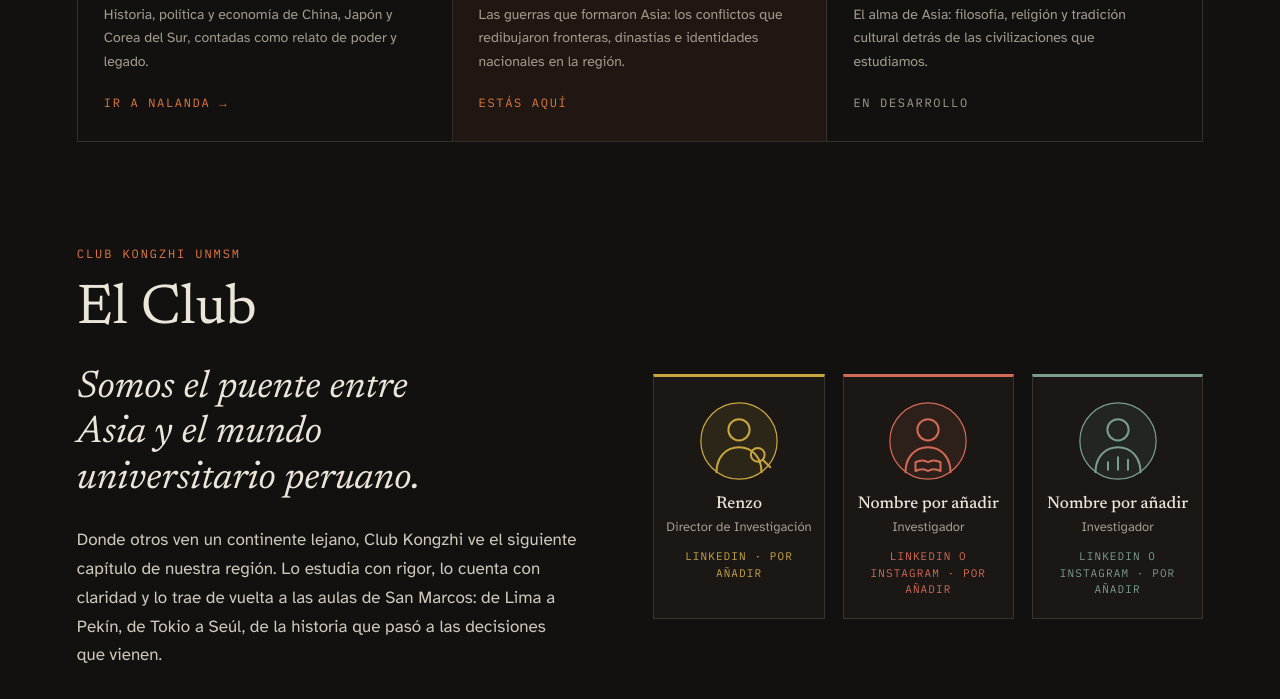
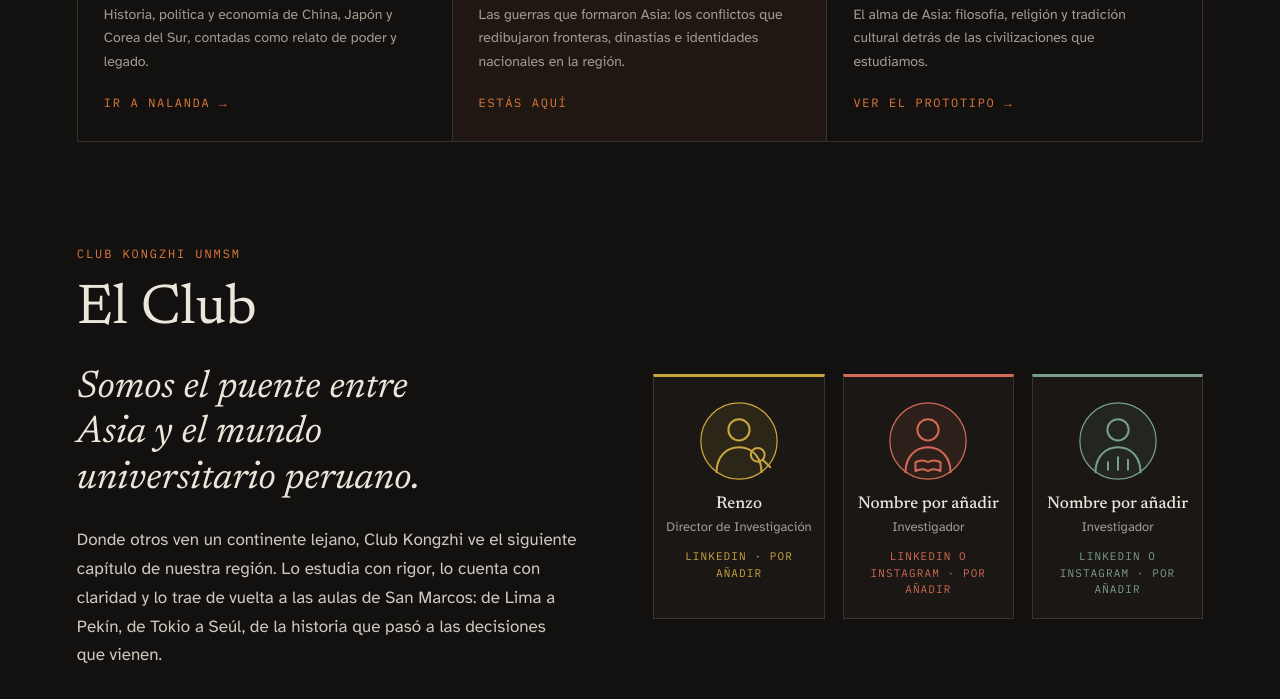
Before and after one commit to RENZO34990/forja-guerra, a plain HTML site: page index.html in a window 1280 px wide. Shown: the part 2331-3030 px from the top of the page. Drawn offline with Linux system fonts and the light colour scheme.

Commit message:
Alma: enlace al prototipo del Vol. III
Co-Authored-By: Claude Sonnet 5.5 <noreply@anthropic.com>
Claude-Session: https://claude.ai/code/session_01UvqgfZ9coaDeSVF98KeAMA

```diff
--- a/index.html
+++ b/index.html
@@ -518,11 +518,11 @@ if(!reduce&&(!seen||force)){d.classList.add('intro-on')}})();
         <p>Las guerras que formaron Asia: los conflictos que redibujaron fronteras, dinastías e identidades nacionales en la región.</p>
         <span class="go mono">Estás aquí</span>
       </div>
-      <div class="vc rv" style="--d:.12s">
+      <a class="vc rv" style="--d:.12s" href="https://renzo34990.github.io/alma-asia/">
         <span class="vol mono">VOL. III</span><h3>Alma</h3>
         <p>El alma de Asia: filosofía, religión y tradición cultural detrás de las civilizaciones que estudiamos.</p>
-        <span class="go mono off">En desarrollo</span>
-      </div>
+        <span class="go mono">Ver el prototipo →</span>
+      </a>
     </div>
   </section>
 
```
